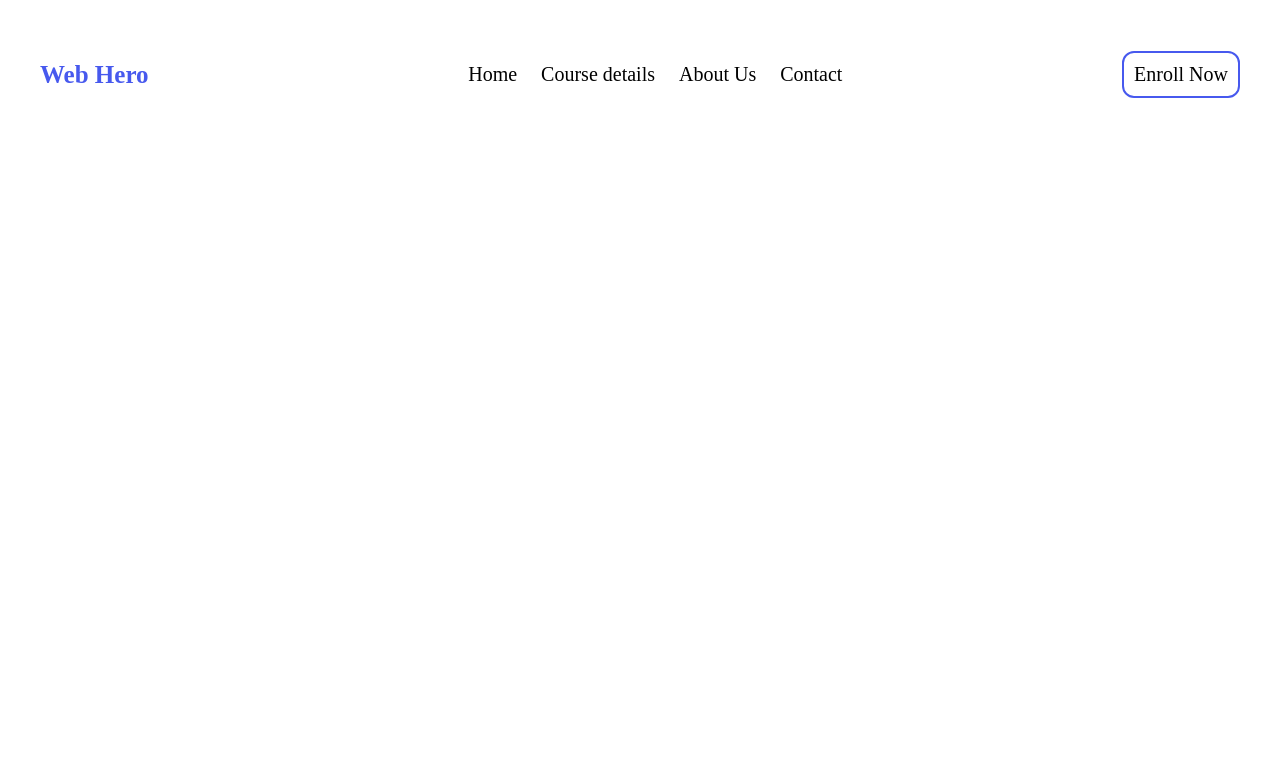
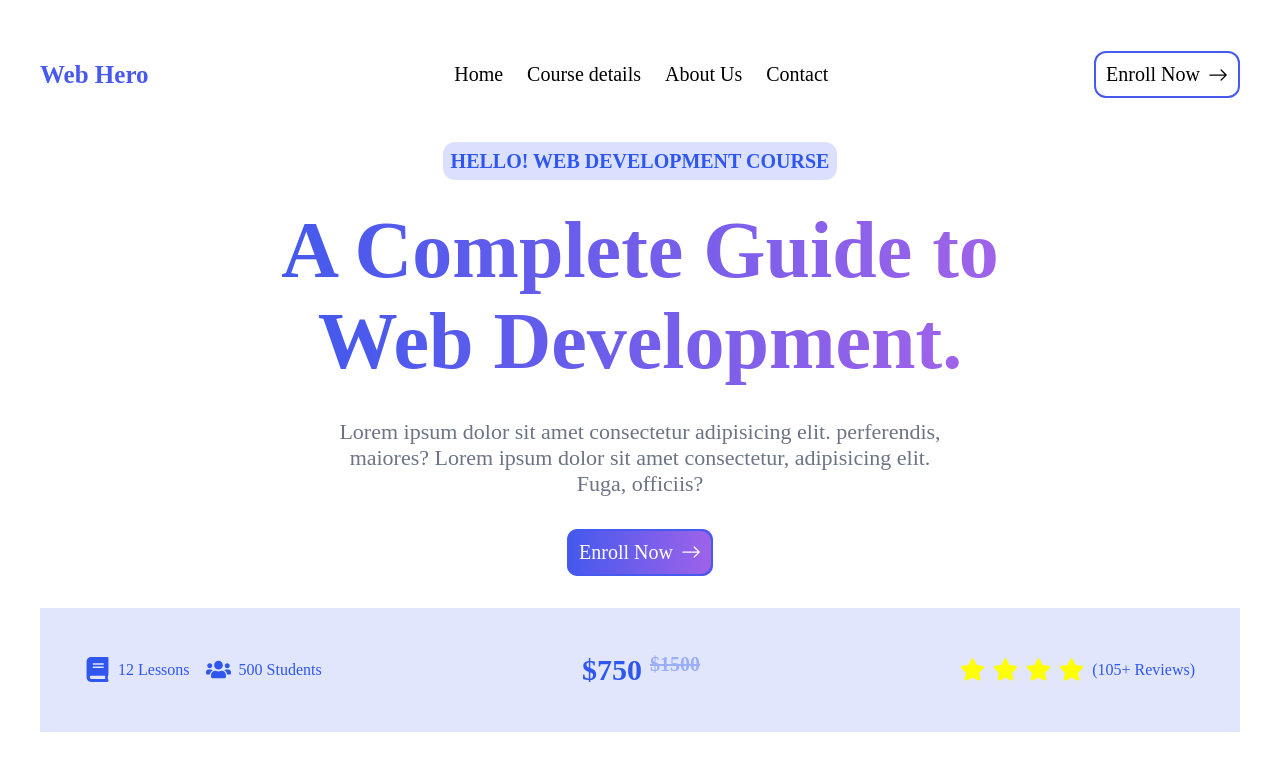
Before and after one commit to jakariamasum/Web-Hero, a React (Vite) app: page / in a window 1280 px wide. Shown: the top 770 px of the page. Built offline with nearby package versions, Linux system fonts and the light colour scheme.

Commit message:
hero section added

```diff
--- a/package.json
+++ b/package.json
@@ -14,6 +14,7 @@
     "match-sorter": "^6.3.1",
     "react": "^18.2.0",
     "react-dom": "^18.2.0",
+    "react-icons": "^4.11.0",
     "react-router-dom": "^6.16.0",
     "sort-by": "^1.2.0"
   },
--- a/src/App.jsx
+++ b/src/App.jsx
@@ -1,9 +1,11 @@
 import Navbar from "./components/Navbar/Navbar"
 import './App.css'
+import Hero from "./components/Hero/Hero"
 function App() {
   return (
     <div>
       <Navbar/>
+      <Hero/>
     </div>
   )
 }
--- a/src/components/Button/Button.jsx
+++ b/src/components/Button/Button.jsx
@@ -1,9 +1,10 @@
 import styles from './Button.module.css';
+import { BsArrowRight } from 'react-icons/bs';
 
 const Button = ({text}) => {
     return (
         <div className={styles.btn}>
-            {text}
+            {text} <BsArrowRight/>
         </div>
     );
 };
--- a/src/components/Button/Button.module.css
+++ b/src/components/Button/Button.module.css
@@ -4,6 +4,10 @@
     border-radius: 12px;
     cursor: pointer;
     font-size: 20px;
+    display: flex;
+    justify-content: center;
+    align-items: center;
+    gap: 0.5rem;
 }
 .btn:hover{
     color: white;
--- /dev/null
+++ b/src/components/Hero/Hero.jsx
@@ -0,0 +1,41 @@
+import Button from '../Button/Button';
+import styles from './Hero.module.css';
+import { FaBook,FaUsers,FaStar} from 'react-icons/fa';
+const Hero = () => {
+    return (
+        <div className={styles.container}>
+            <div className={styles.box}>
+                <span>HELLO! WEB DEVELOPMENT COURSE</span>
+            </div>
+            <div className={styles.text}>
+                <span>A Complete Guide to</span> <br />
+                <span> Web Development.</span>
+            </div>
+            <div className={styles.subText}>
+                <span>Lorem ipsum dolor sit amet consectetur adipisicing elit. perferendis, maiores? Lorem ipsum dolor sit amet consectetur, adipisicing elit. Fuga, officiis? </span>
+            </div>
+            <div className={styles.btn}>
+                <Button text={'Enroll Now'} />
+            </div>
+            <div className={styles.stats}>
+                <div>
+                    <div><FaBook size={25}/> <span>12 lessons</span></div>
+                    <div><FaUsers size={25}/> <span>500 students</span> </div>
+                </div>
+                <div>
+                    <span>$750</span>
+                    <span><s>$1500</s></span>
+                </div>
+                <div>
+                    <FaStar size={25} fill='yellow'/>
+                    <FaStar size={25} fill='yellow'/>
+                    <FaStar size={25} fill='yellow'/>
+                    <FaStar size={25} fill='yellow'/>
+                     <span>(105+ reviews)</span>
+                </div>
+            </div>
+        </div>
+    );
+};
+
+export default Hero;
--- /dev/null
+++ b/src/components/Hero/Hero.module.css
@@ -0,0 +1,72 @@
+.container{
+    display: flex;
+    flex-direction: column;
+    gap: 2rem;
+    margin:40px 0;
+}
+.box>span{
+    background-color: #DAE0FD;
+    color: #2F57F0;
+    font-size: 20px;
+    padding: 8px;
+    border-radius: 12px;
+    font-weight: bold;
+}
+.text>span{
+    background:  linear-gradient(90deg, #4459ED, #9F63E9);
+    font-size: 80px;
+    -webkit-text-fill-color: rgba(255, 255, 255, 0.001);
+    color: #192335;
+    -webkit-background-clip: text;
+    font-weight: bold;
+}
+.subText{
+    color:#6b7385;
+    box-sizing: border-box;
+    font-size: 22px;
+    text-align: center;
+    padding: 0 24%;
+}
+.btn{
+    background:  linear-gradient(90deg, #4459ED, #9F63E9);
+    width: fit-content;
+    margin: 0 auto;
+    border-radius: 10px;
+    display: flex;
+    align-items: center;
+    color: white;
+}
+.stats{
+    display: flex;
+    justify-content: space-between;
+    text-transform: capitalize;
+    padding: 45px;
+    background-color: #E1E6FD;
+    align-items: center;
+    color: #2F57EF;
+}
+.stats>:nth-child(1){
+    display: flex;
+    justify-content: space-between;
+    gap: 1rem;
+    align-items: center;
+}
+.stats>div>div, .stats>:last-child{
+    display: flex;
+    align-items: center;
+    gap: 8px;
+    color: #2F57EF;
+}
+
+.stats>:nth-child(2){
+    font-weight: bold;
+    font-size: 25px;
+    position: relative;
+    font-size: 30px;
+    gap: 0.5rem;
+    display: flex;
+}
+.stats>:nth-child(2)>:last-child{
+    font-size: 20px;
+    color: #9BAEF8;
+}
```
Also changed, not shown: 1 other file (tests, documents, lock files or other folders).
